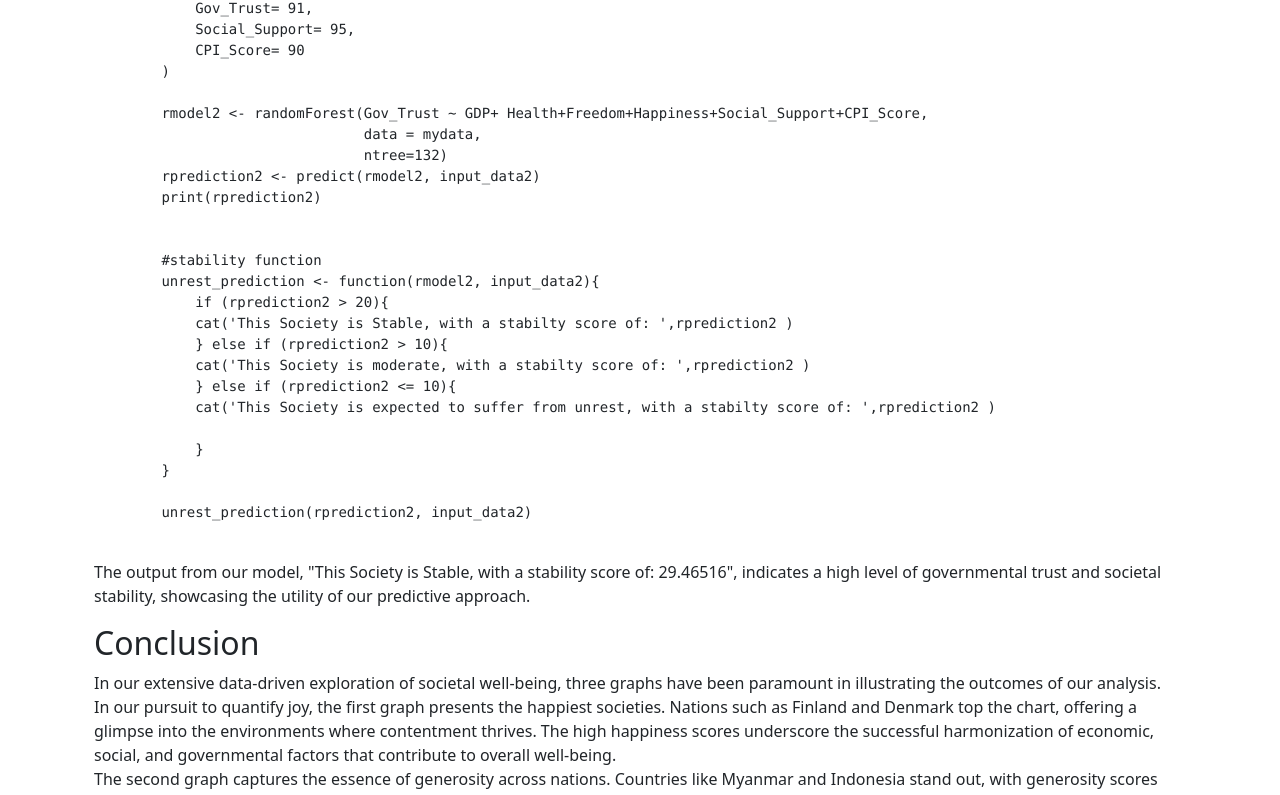
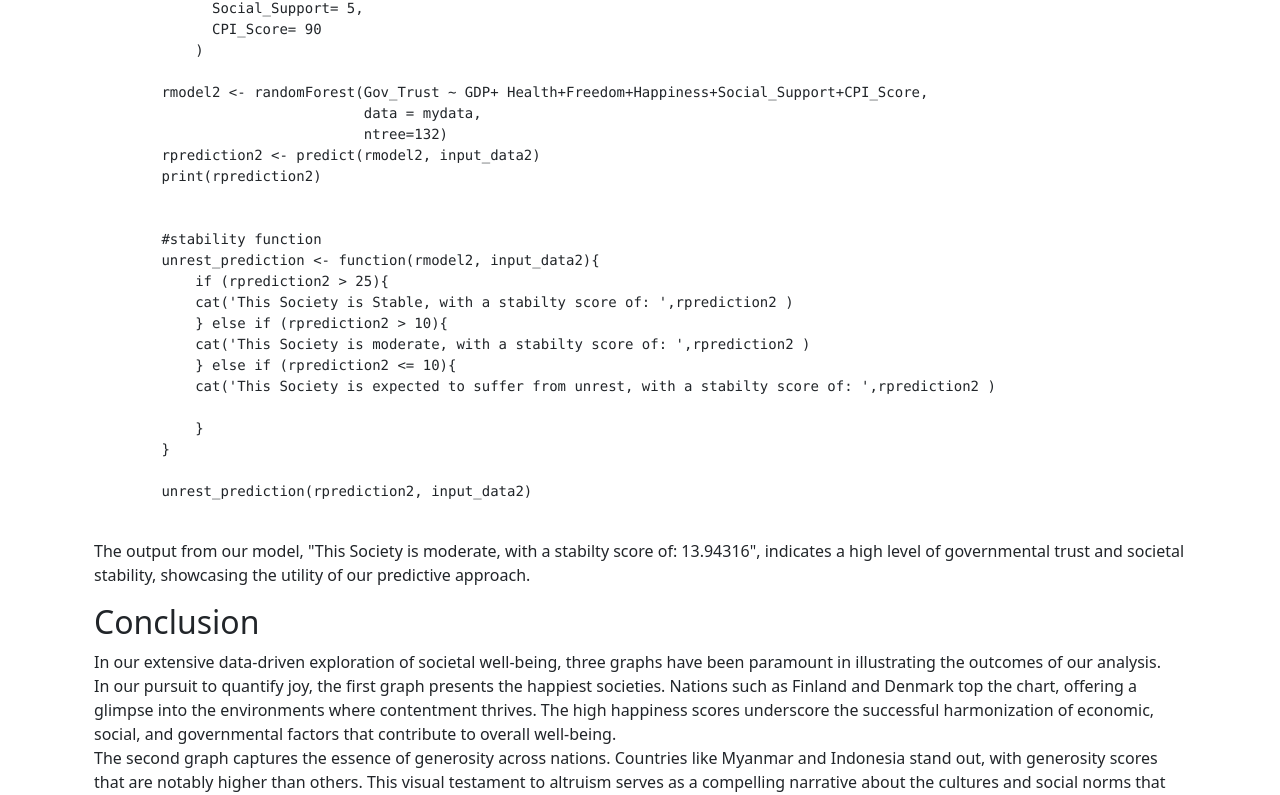
Before and after one commit to OldAlexhub/mohamedgad, a React (Create React App) app: page /politicsone in a window 1280 px wide. Shown: the part 4103-4898 px from the top of the page. Built offline with nearby package versions, Linux system fonts and the light colour scheme.

Commit message:
updated code

```diff
--- a/src/Articles/SocioPolitcs.jsx
+++ b/src/Articles/SocioPolitcs.jsx
@@ -150,14 +150,13 @@ rpart.plot(tmodel,main = "Decision Tree for Happiness Prediction", extra = 101)
       </p>
       <pre>{`
             input_data2 <- data.frame(
-            Happiness= 7,
-            GDP= 3.1,
-            Health= 91,
-            Freedom= 90,
-            Gov_Trust= 91,
-            Social_Support= 95,
-            CPI_Score= 90
-        )
+              Happiness= 3,
+              GDP= 0.1,
+              Health= 25,
+              Freedom= 30,
+              Social_Support= 5,
+              CPI_Score= 90
+            )
 
         rmodel2 <- randomForest(Gov_Trust ~ GDP+ Health+Freedom+Happiness+Social_Support+CPI_Score,
                                 data = mydata,
@@ -168,7 +167,7 @@ rpart.plot(tmodel,main = "Decision Tree for Happiness Prediction", extra = 101)
 
         #stability function
         unrest_prediction <- function(rmodel2, input_data2){
-            if (rprediction2 > 20){
+            if (rprediction2 > 25){
             cat('This Society is Stable, with a stabilty score of: ',rprediction2 )
             } else if (rprediction2 > 10){
             cat('This Society is moderate, with a stabilty score of: ',rprediction2 )
@@ -181,8 +180,8 @@ rpart.plot(tmodel,main = "Decision Tree for Happiness Prediction", extra = 101)
         unrest_prediction(rprediction2, input_data2)
       `}</pre>
       <p>
-        The output from our model, "This Society is Stable, with a stability
-        score of: 29.46516", indicates a high level of governmental trust and
+        The output from our model, "This Society is moderate, with a stabilty
+        score of: 13.94316", indicates a high level of governmental trust and
         societal stability, showcasing the utility of our predictive approach.
       </p>
       <h2>Conclusion</h2>
```
